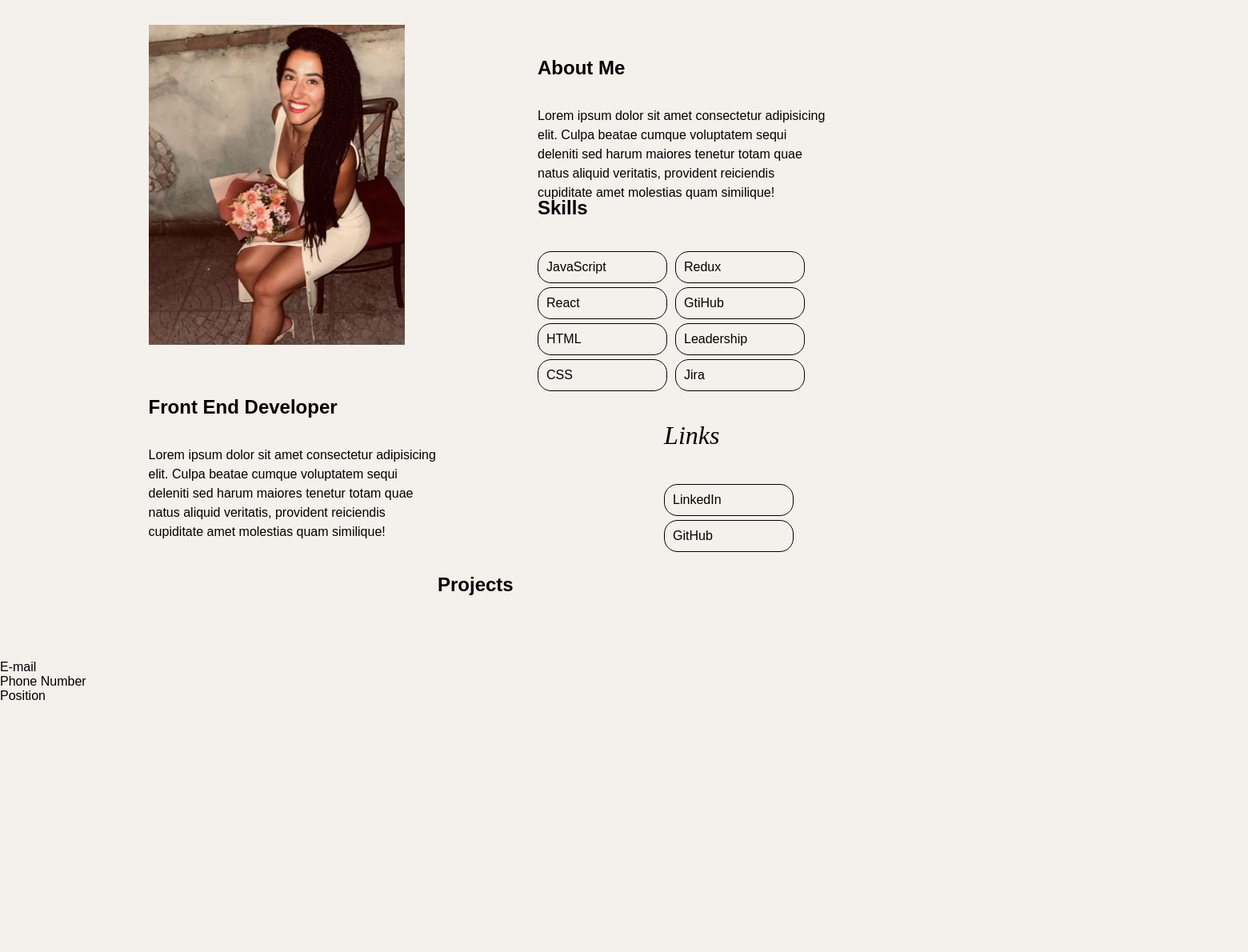
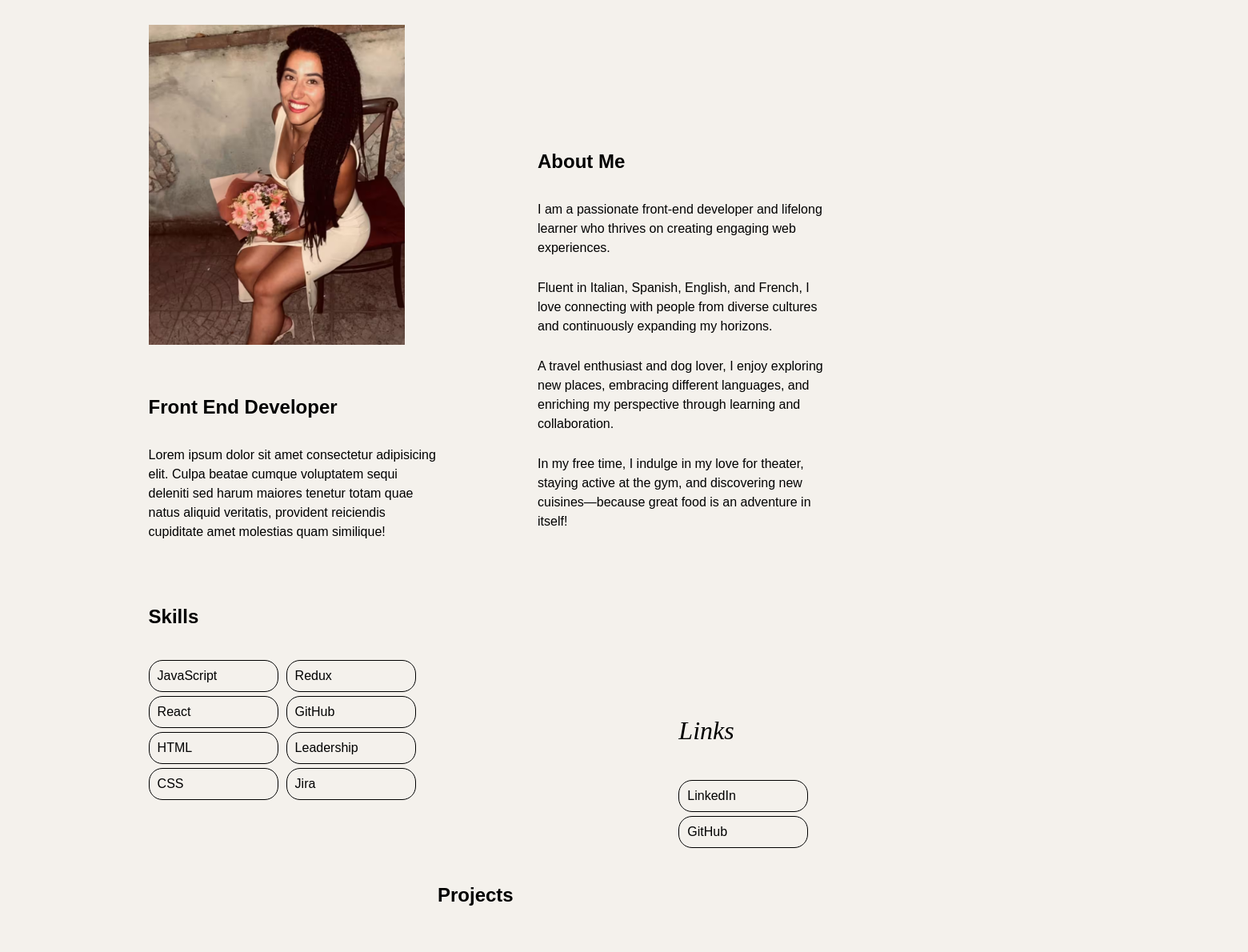
Before and after one commit to D-Fariello/Template-1, a React (Vite) app: page / in a window 1280 px wide. Shown: the part 420-1610 px from the top of the page at 80% size, 1560 px wide, since content can reach past the window. Before the commit the page ends 1299 px from the top, so only its background shows below. Built offline with nearby package versions, Linux system fonts and the light colour scheme; a web font is replaced by a local one.

Commit message:
refactor: created Skills components for better clarity and modularity

```diff
--- /dev/null
+++ b/src/components/Links.jsx
@@ -0,0 +1,31 @@
+import React from "react";
+
+const Links = () => {
+  return (
+    <div className="links">
+      <h2>Links</h2>
+      <ul>
+        <li>
+          <a
+            href="https://www.linkedin.com/in/dalilafariello"
+            target="_blank"
+            rel="noopener noreferrer"
+          >
+            LinkedIn
+          </a>
+        </li>
+        <li>
+          <a
+            href="https://github.com/dalilafariello"
+            target="_blank"
+            rel="noopener noreferrer"
+          >
+            GitHub
+          </a>
+        </li>
+      </ul>
+    </div>
+  );
+};
+
+export default Links;
--- /dev/null
+++ b/src/components/SkillsList.jsx
@@ -0,0 +1,15 @@
+import React from "react";
+
+const SkillsList = ({ skills }) => {
+  return (
+    <ul className="skillsList">
+      {skills.map((skill, index) => (
+        <li key={index} className="buttonsList">
+          {skill}
+        </li>
+      ))}
+    </ul>
+  );
+};
+
+export default SkillsList;
--- /dev/null
+++ b/src/components/SkillsSection.jsx
@@ -0,0 +1,18 @@
+import React from "react";
+import SkillsList from "./SkillsList";
+import Links from "./Links";
+
+const SkillsSection = () => {
+  return (
+    <div className="skills">
+      <h3>Skills</h3>
+      <div className="skillsDiv">
+        <SkillsList skills={["JavaScript", "React", "HTML", "CSS"]} />
+        <SkillsList skills={["Redux", "GitHub", "Leadership", "Jira"]} />
+        <Links />
+      </div>
+    </div>
+  );
+};
+
+export default SkillsSection;
--- a/src/pages/Home.jsx
+++ b/src/pages/Home.jsx
@@ -1,4 +1,5 @@
 import React from "react";
+import SkillsSection from "../components/SkillsSection";
 
 const Home = () => {
   return (
@@ -24,46 +25,35 @@ const Home = () => {
           </p>
         </div>
 
-        <div className="skills">
-          <h3>Skills</h3>
-          <div className="skillsDiv">
-            <ul className="skillsList">
-              <li className="buttonsList">JavaScript</li>
-              <li className="buttonsList">React</li>
-              <li className="buttonsList">HTML</li>
-              <li className="buttonsList">CSS</li>
-            </ul>
-            <ul className="skillsList">
-              <li className="buttonsList">Redux</li>
-              <li className="buttonsList">GtiHub</li>
-              <li className="buttonsList">Leadership</li>
-              <li className="buttonsList">Jira</li>
-            </ul>
-          </div>
-        </div>
+        {/* Skills List  */}
+        <SkillsSection />
 
+        {/* About Me Div */}
         <div className="aboutMe">
           <h3>About Me</h3>
           <p className="aboutMeParagraph">
-            Lorem ipsum dolor sit amet consectetur adipisicing elit. Culpa
-            beatae cumque voluptatem sequi deleniti sed harum maiores tenetur
-            totam quae natus aliquid veritatis, provident reiciendis cupiditate
-            amet molestias quam similique!
+            I am a passionate front-end developer and lifelong learner who
+            thrives on creating engaging web experiences.
+          </p>
+          <p className="aboutMeParagraph">
+            Fluent in Italian, Spanish, English, and French, I love connecting
+            with people from diverse cultures and continuously expanding my
+            horizons.
+          </p>
+          <p className="aboutMeParagraph">
+            A travel enthusiast and dog lover, I enjoy exploring new places,
+            embracing different languages, and enriching my perspective through
+            learning and collaboration.
+          </p>
+          <p className="aboutMeParagraph">
+            In my free time, I indulge in my love for theater, staying active at
+            the gym, and discovering new cuisines—because great food is an
+            adventure in itself!
           </p>
         </div>
+      </section>
 
-        <div className="links">
-          <h2>Links</h2>
-          <ul>
-            <li>
-              <a href="https://www.linkedin.com/in/dalilafariello">LinkedIn</a>
-            </li>
-            <li>
-              <a href="https://github.com/dalilafariello">GitHub</a>
-            </li>
-          </ul>
-        </div>
-      </section>
+      {/* Project Section */}
 
       <section>
         <h3>Projects</h3>
--- a/src/style/_base.scss
+++ b/src/style/_base.scss
@@ -137,9 +137,7 @@ img.aboutMeImage {
   align-items: flex-start;
   margin-top: 40px;
   width: 60%;
-  position: absolute;
-  top: 45%;
-  margin-left: 50%;
+  margin-left: 10%;
 }
 
 .skills ul {
@@ -173,8 +171,6 @@ img.aboutMeImage {
   align-items: flex-start;
   margin-top: 60px;
   width: 60%;
-  position: absolute;
-  top: 67%;
   margin-left: 63%;
 }
 
```
